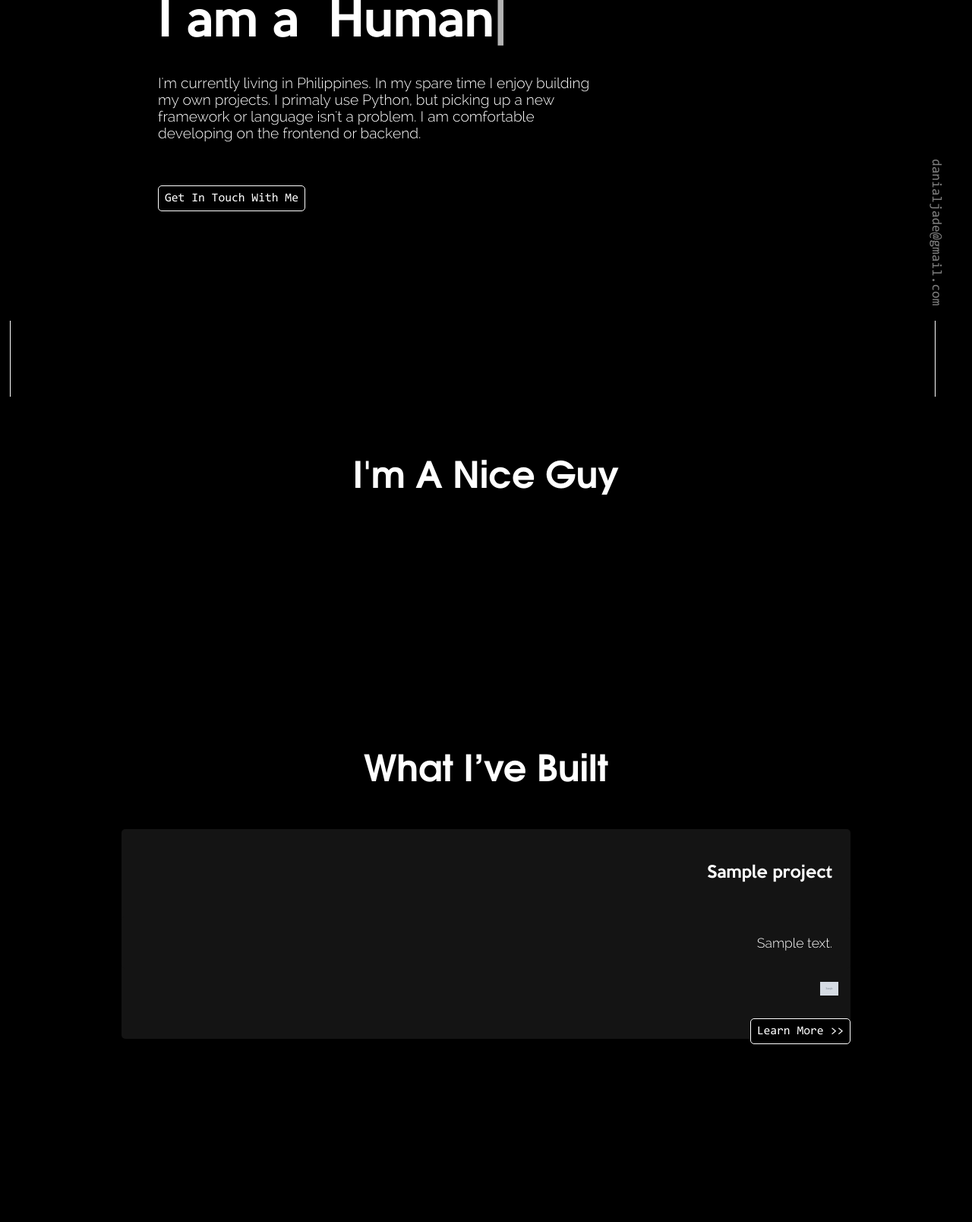
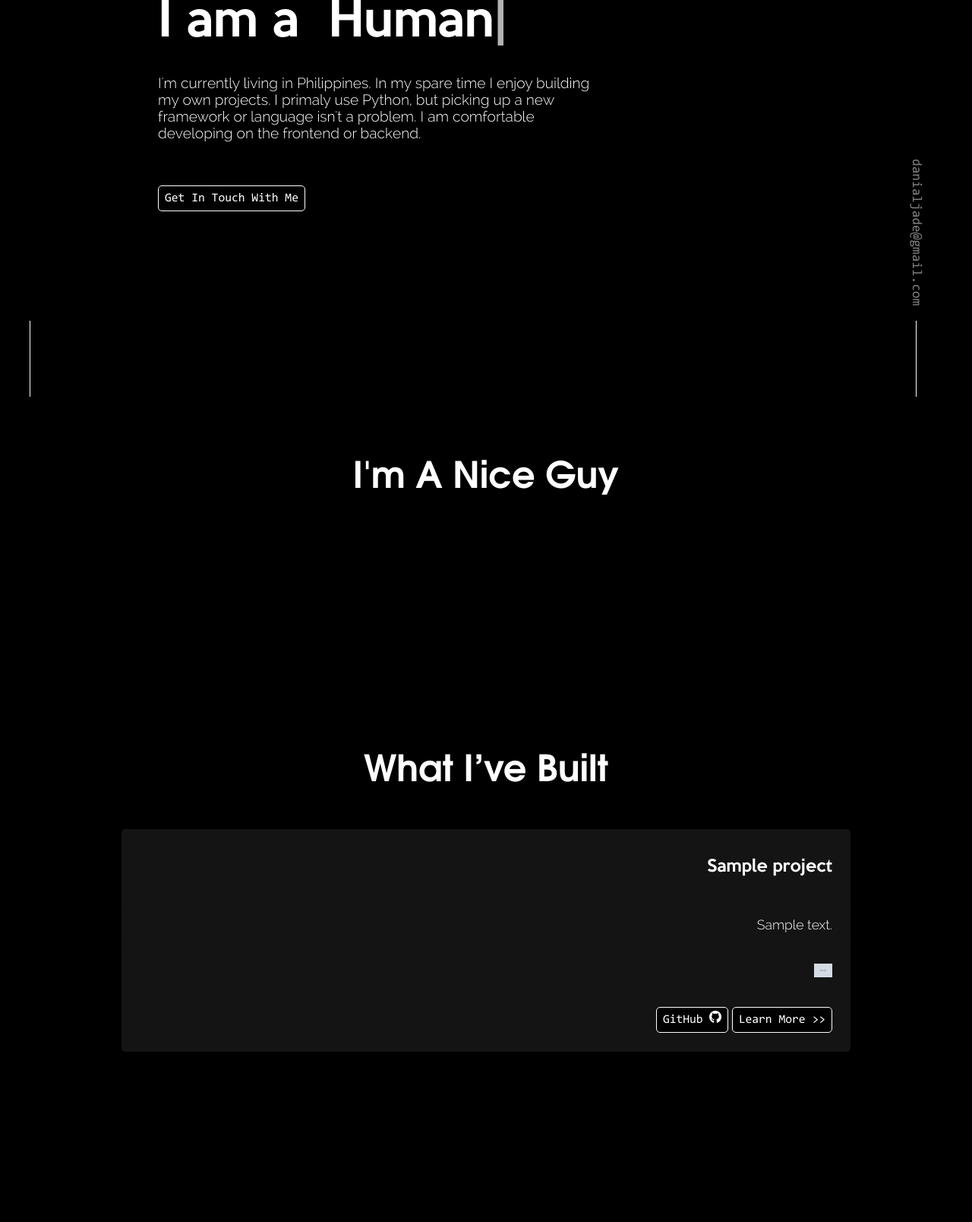
Before and after one commit to jadedanial/portfolio, a Django app: page / in a window 1280 px wide. Shown: the part 278-1886 px from the top of the page at 76% size. Run offline with Django 3.2, Linux system fonts and the light colour scheme; tables that the repository leaves empty hold one stand-in row (values such as "Sample post"); grey boxes marked "Sample" are stand-in pictures; some libraries are stand-ins or nearby versions.

Commit message:
Improve design and add Github link for project.

```diff
--- a/blog/admin.py
+++ b/blog/admin.py
@@ -21,9 +21,9 @@
 
 class ProjectAdmin(admin.ModelAdmin):
 
-	list_display = ('title', 'dateposted', 'author', 'imagename', 'shortcontent', 'slug')
-	list_filter = ('title', 'dateposted', 'author', 'imagename', 'shortcontent', 'slug')
-	search_fields = ('title', 'dateposted', 'author', 'imagename', 'shortcontent', 'slug')
+	list_display = ('title', 'dateposted', 'author', 'imagename', 'shortcontent', 'slug', 'repo')
+	list_filter = ('title', 'dateposted', 'author', 'imagename', 'shortcontent', 'slug', 'repo')
+	search_fields = ('title', 'dateposted', 'author', 'imagename', 'shortcontent', 'slug', 'repo')
 
 class ProjectViewAdmin(admin.ModelAdmin):
 
--- a/blog/models.py
+++ b/blog/models.py
@@ -45,6 +45,7 @@
 	shortcontent = models.TextField(max_length=300)
 	longcontent = RichTextUploadingField()
 	slug = models.SlugField(unique=True, blank=True)
+	repo = models.TextField(max_length=300)
 
 	def save(self, *args, **kwargs):
 
--- a/blog/static/blog/css/theme.css
+++ b/blog/static/blog/css/theme.css
@@ -324,28 +323,39 @@
     color: rgb(255, 255, 255);
 }
 
-#project-description p{
-    background-color: rgb(20, 20, 20);
-    font-family: raleway;
-    font-size: 1.1rem;
-    padding: 1.5rem;
-    border-radius: 5px;
-}
-
-#project-description p:nth-child(1){
+#project-title{
     background-color: rgba(0, 0, 0, 0);
     font-family: calm;
     font-size: 1.3rem;
     box-shadow: 0px 0px rgba(0, 0, 0, 0);
+    padding: 1rem 1.5rem;
 }
 
-#project-description div:nth-child(4){
-    margin: 2rem 0 0 0;
+#project-shortcontent{
+    background-color: rgb(20, 20, 20);
+    font-family: raleway;
+    font-size: 1.1rem;
+    box-shadow: 0px 10px 20px -10px rgba(0, 0, 0, 0);
+    border-radius: 5px;
+    padding: 1rem 1.5rem;
+}
+
+#skillsused{
+    padding: 0.5rem 1.5rem;
+}
+
+#project-links{
+    padding: 2rem 1.5rem;
+}
+
+#project-links >a:hover{
+    background-color: rgb(255, 255, 255);
+    color: rgb(0, 0, 0);
 }
 
 .skillusedimg{
     width: 1.5rem;
-    margin: 0 1rem 0 0;
+    margin: 0 0 0 1rem;
 }
 
 #postdetail{
@@ -561,7 +571,7 @@
 
     #contactlist{
         position: fixed;
-        left: 1%;
+        left: 3%;
         bottom: 0%;
     }
 
@@ -594,7 +604,7 @@
     #user-email-list{
         display: block;
         position: fixed;
-        right: 3%;
+        right: 5%;
         bottom: 0%;
     }
 
--- a/blog/templates/blog/index.html
+++ b/blog/templates/blog/index.html
@@ -38,7 +38,7 @@
 			<section id="home">
 				<div id="navigation">
 					<div id="navlogo">
-						<a href="{% url 'home' %}"><img src="{% static 'blog/images/logo.png' %}" alt="Logo" id="navimg"></a>
+						<a href="{% url 'home' %}"><img src="{% static 'blog/images/icon.png' %}" alt="Logo" id="navimg"></a>
 					</div>
 					<div>
 						<div id="dropdownmenu">
--- a/blog/templates/blog/section.html
+++ b/blog/templates/blog/section.html
@@ -66,16 +66,17 @@
 							<a href="{% url 'project' category=1 pk=project.pk slug=project.slug %}"><img src="{% static 'blog/media/project/' %}{{ project.imagename }}" alt="Project Image" class="projectimg"></a>
 						</div>
 						<div id="project-description" class="container reveal">
-							<a href="{% url 'project' category=1 pk=project.pk slug=project.slug %}"><p>{{ project.title }}</p></a>
-							<p>{{ project.shortcontent }}</p>
-							<div class="skillsused">
+							<a href="{% url 'project' category=1 pk=project.pk slug=project.slug %}"><p id="project-title">{{ project.title }}</p></a>
+							<p id="project-shortcontent">{{ project.shortcontent }}</p>
+							<div id="skillsused">
 								<span>
 									{% for skill in project.skill.all %}
 										<img src="{% static 'blog/media/skill/' %}{{ skill.imagename }}" alt="{{ skill.name }}" class="skillusedimg">
 									{% endfor %}
 								</span>
 							</div>
-							<div>
+							<div id="project-links">
+								<a class="more-button" href="{{ project.repo }}" target="_blank">GitHub <img src="{% static 'blog/media/social/github.png' %}" style="width: 1rem;"></a>
 								<a class="more-button" href="{% url 'project' category=1 pk=project.pk slug=project.slug %}">Learn More >></a>
 							</div>
 						</div>
```
Also changed, not shown: other parts of blog/static/blog/css/theme.css (+34 -27 lines), blog/migrations/0001_initial.py, blog/static/blog/images/calendar.png, blog/static/blog/images/feedback.png (deleted), blog/static/blog/images/icon.png, blog/static/blog/images/logo.png (deleted), blog/static/blog/media/skill/postgre.png.
